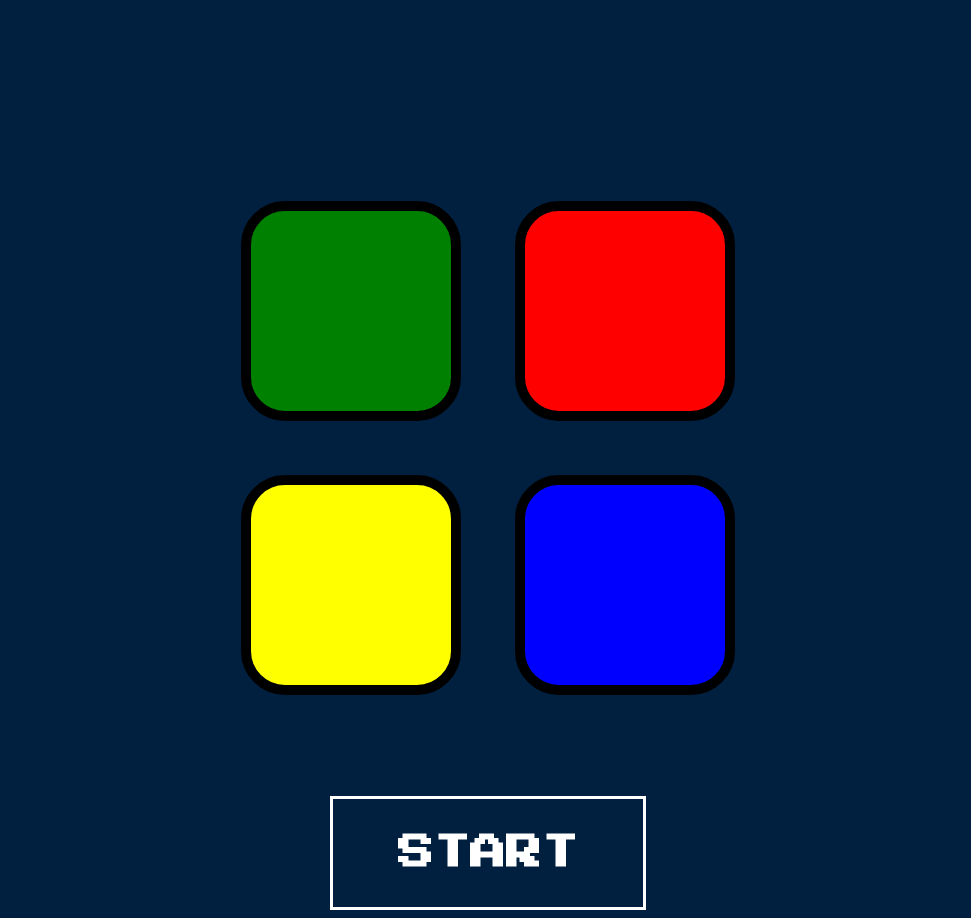
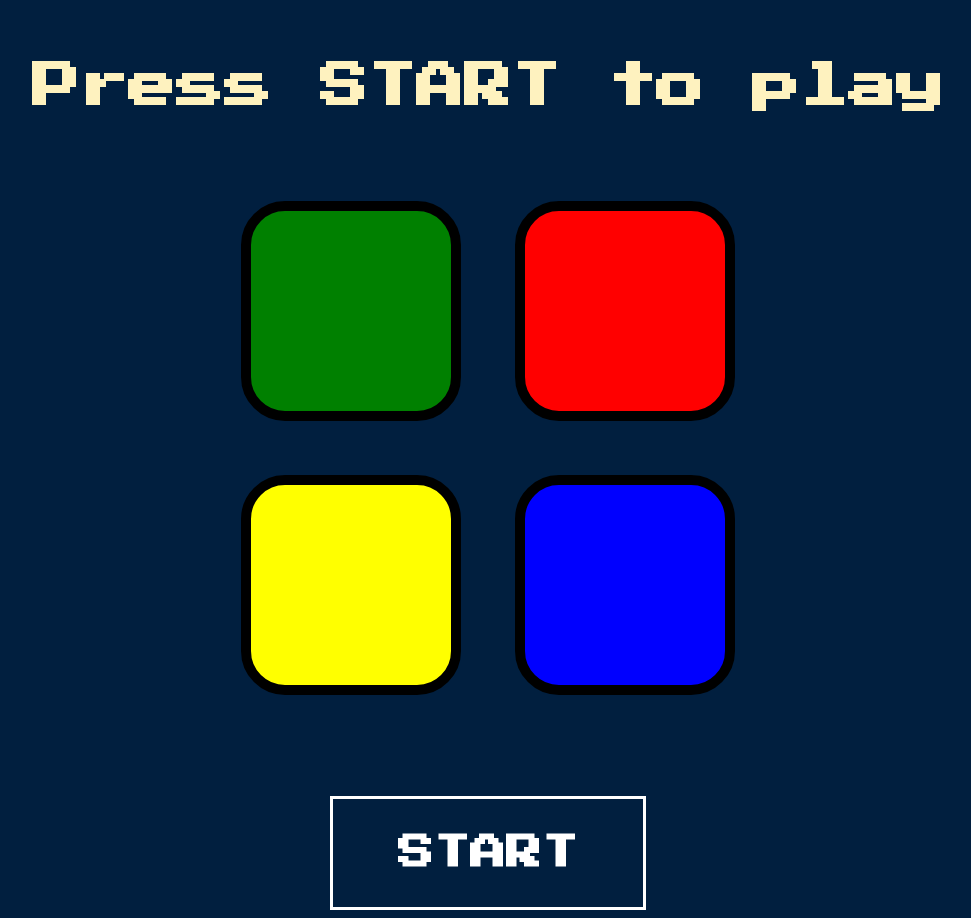
Before and after one commit to Zibi95/Colors, a plain HTML site: page index.html in a window 1280 px wide. Shown: the whole page, without its empty margins (152-1123 px from the left). Drawn offline with nearby package versions, Linux system fonts and the light colour scheme.

Commit message:
small test change

```diff
--- a/index.html
+++ b/index.html
@@ -12,7 +12,7 @@
 
   <body>
     <div class="slider">
-      <h1 id="level-title"></h1>
+      <h1 id="level-title">Press START to play</h1>
     </div>
     <div class="container">
       <div lass="row">
```
